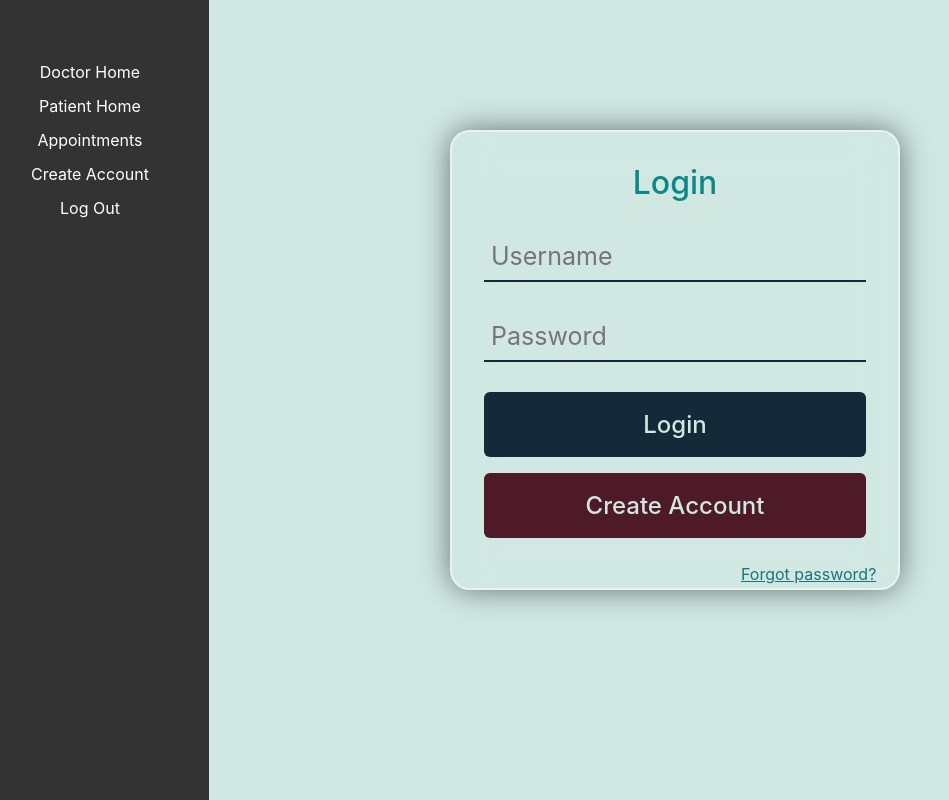
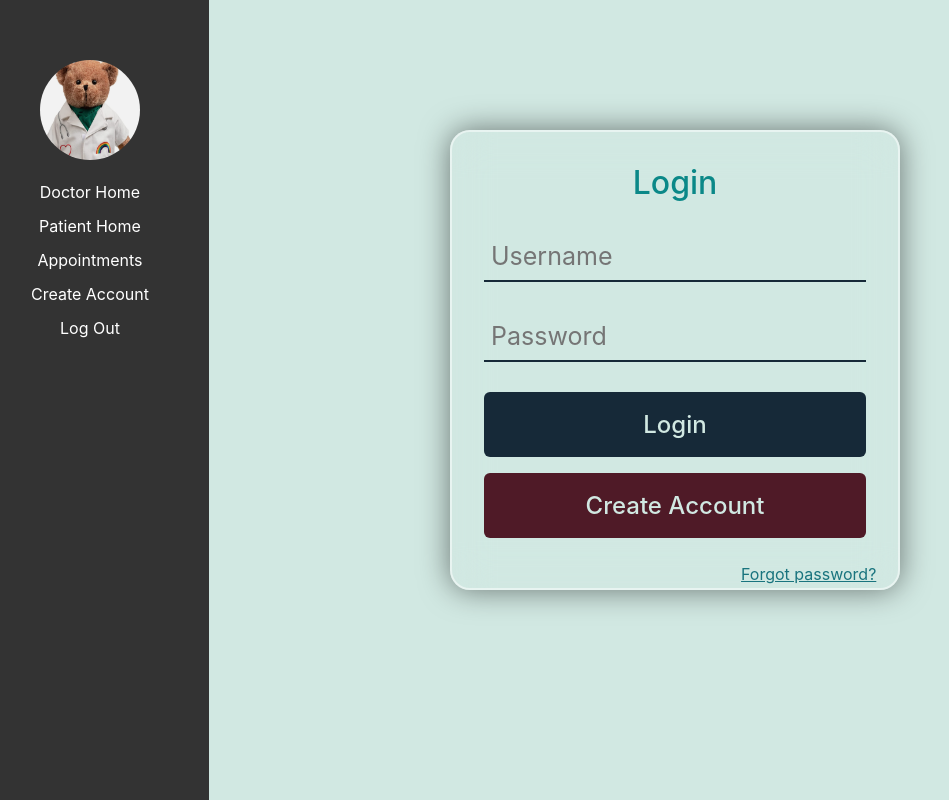
Before and after one commit to longtu19/patientTracker, a React (Create React App) app in the folder frontend/patient-tracker/: page / in a window 1280 px wide. Shown: the whole page, without its empty margins (29-978 px from the left). Built offline with nearby package versions, Linux system fonts and the light colour scheme.

Commit message:
added doctor page

```diff
--- a/frontend/patient-tracker/src/components/NavBar/NavBar.js
+++ b/frontend/patient-tracker/src/components/NavBar/NavBar.js
@@ -1,11 +1,14 @@
 import React from "react";
 import { Link } from 'react-router-dom';
 import './navbar.css'
+import doctorGau from "../../Images/doctorGau.png"
 
 
 function NavBar() {
   return (
     <nav className="navbar-left">
+      <img className = "gaupic"src = {doctorGau}/>
+
       <ul>
         <li>
           <Link to="/doctorhome"> Doctor Home</Link>
--- a/frontend/patient-tracker/src/components/NavBar/navbar.css
+++ b/frontend/patient-tracker/src/components/NavBar/navbar.css
@@ -21,3 +21,10 @@
     color: #fff;
     text-decoration: none;
   }
+
+  .gaupic{
+    margin-bottom: 20px;
+    width: 100px;
+    height: 100px;
+    border-radius: 50%
+  }
```
Also changed, not shown: frontend/patient-tracker/src/Images/doctorGau.png (added).
